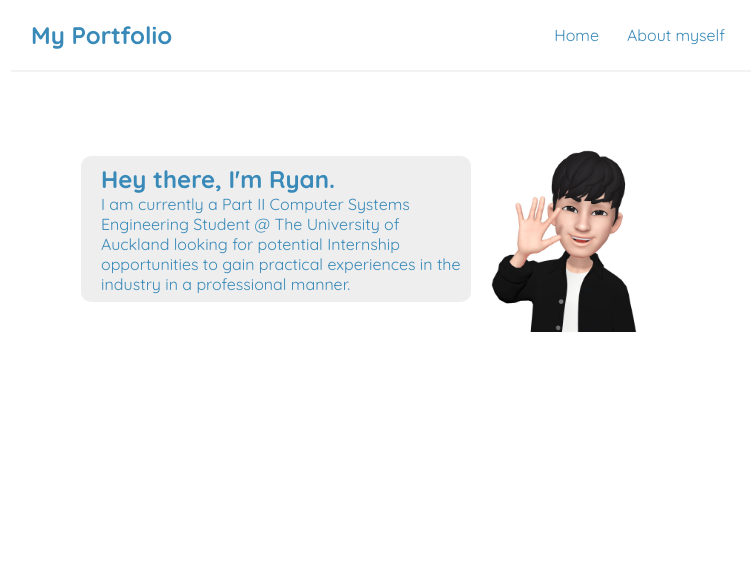
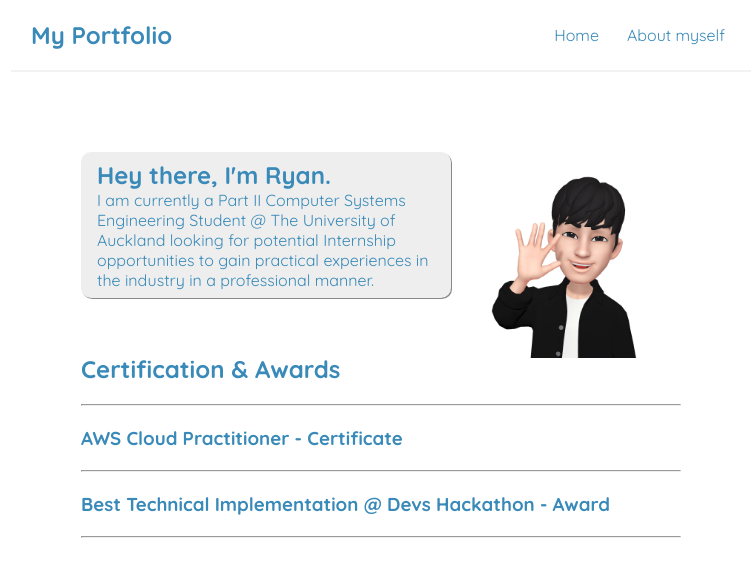
Before and after one commit to Ryayoon/portfolio-ryan-react, a React (Create React App) app: page / in a window 1280 px wide. Shown: the top 576 px of the page, without its empty margins (259-1015 px from the left). Built offline with nearby package versions, Linux system fonts and the light colour scheme.

Commit message:
added awards section

```diff
--- a/src/Components/Home/Home.css
+++ b/src/Components/Home/Home.css
@@ -1,12 +1,17 @@
-.home {
+.text-one {
     background-color: #EEEEEE;
     border-radius: 10px;
-    margin-right: 210px;
-    padding: 1vh 1vh 1vh 2.5vh;
+    margin-right: 230px;
+    padding: 1vh 1vh 1vh 2vh;
+    box-shadow: 1px 1px #888888;
 }
 
 .self-emoji {
     width: 25vh;
     margin-left: 65%;
-    margin-bottom: -30%;
+    margin-bottom: -35%;
 }
+
+.text-two {
+    padding-top: 7vh;
+}
--- a/src/Components/Home/Home.js
+++ b/src/Components/Home/Home.js
@@ -3,10 +3,9 @@ import emoji from '../../assets/images/Emoji.png';
 const Home = () => {
 
     return (
-        <>
+        <div className="home">
             <img className='self-emoji' src={emoji} alt="my-emoji"/>
-        <div className="home">
-            <div className="text">
+            <div className="text-one">
                 <h2>Hey there, I'm Ryan.</h2>
                 <p>I am currently a Part II Computer Systems Engineering Student @
                     The University of Auckland looking for potential Internship
@@ -14,8 +13,20 @@ const Home = () => {
                     manner.
                 </p>
             </div>
+            <div className="text-two">
+                <h2>Certification & Awards</h2>
+                <br/>
+                <hr className="indicate"/>
+                <br/>
+                <h3 className="cert-awards">AWS Cloud Practitioner - Certificate</h3>
+                <br/>
+                <hr className="indicate"/>
+                <br/>
+                <h3 className="cert-awards">Best Technical Implementation @ Devs Hackathon - Award</h3>
+                <br/>
+                <hr className="indicate"/>
+            </div>
         </div>
-        </>
      );
 }
 
```
